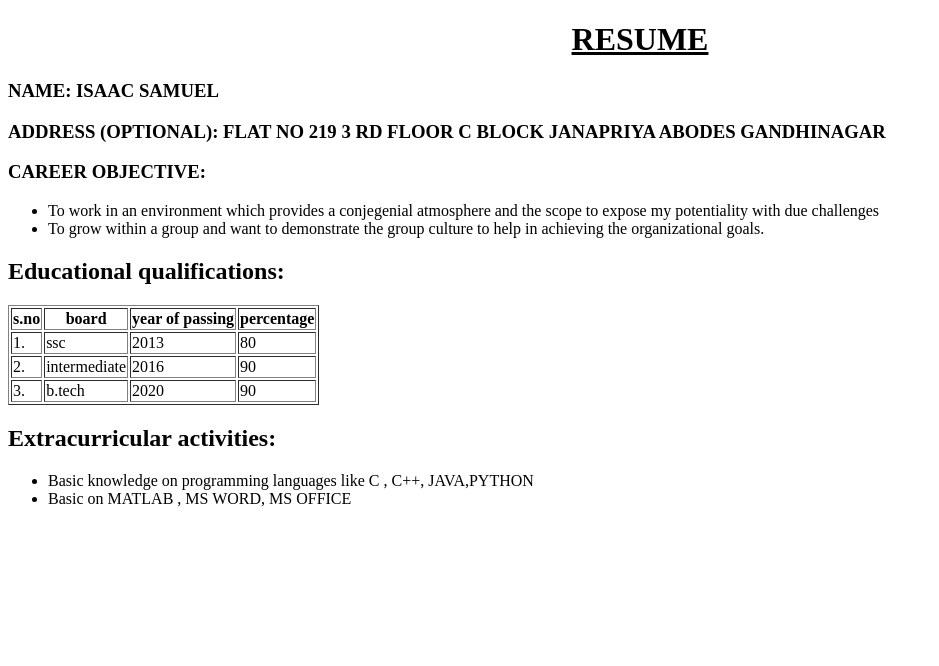
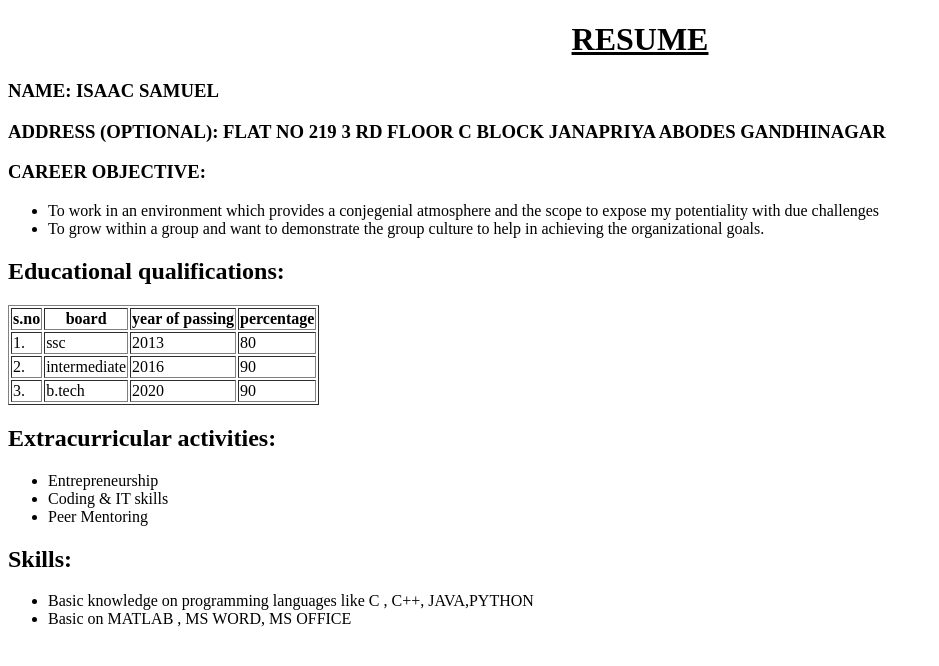
Before and after one commit to izzzyyy/izzzyyy.github.io, a plain HTML site: page resume.html in a window 1280 px wide. Shown: the whole page, without its empty margins (0-939 px from the left). Drawn offline with Linux system fonts and the light colour scheme.

Commit message:
resume edited

```diff
--- a/resume.html
+++ b/resume.html
@@ -55,6 +55,13 @@ achieving the organizational goals.</li>
     <h2>Extracurricular activities:</h2>
 
     <ul>
+        <li>Entrepreneurship</li>
+    <li>Coding & IT skills</li>
+    <li>Peer Mentoring</li>
+
+    </ul>
+     <h2>Skills:</h2>
+    <ul>
 
     <li>Basic knowledge on programming languages like C , C++, JAVA,PYTHON</li>
         <li>Basic on MATLAB , MS WORD, MS OFFICE</li>
```
